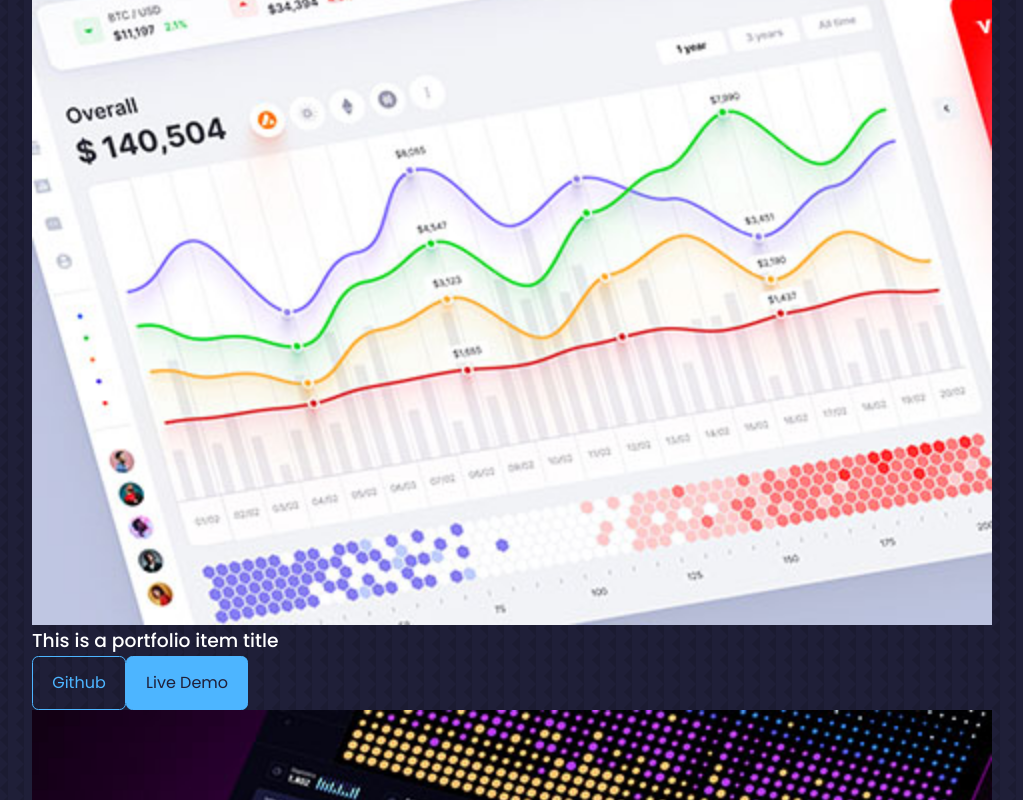
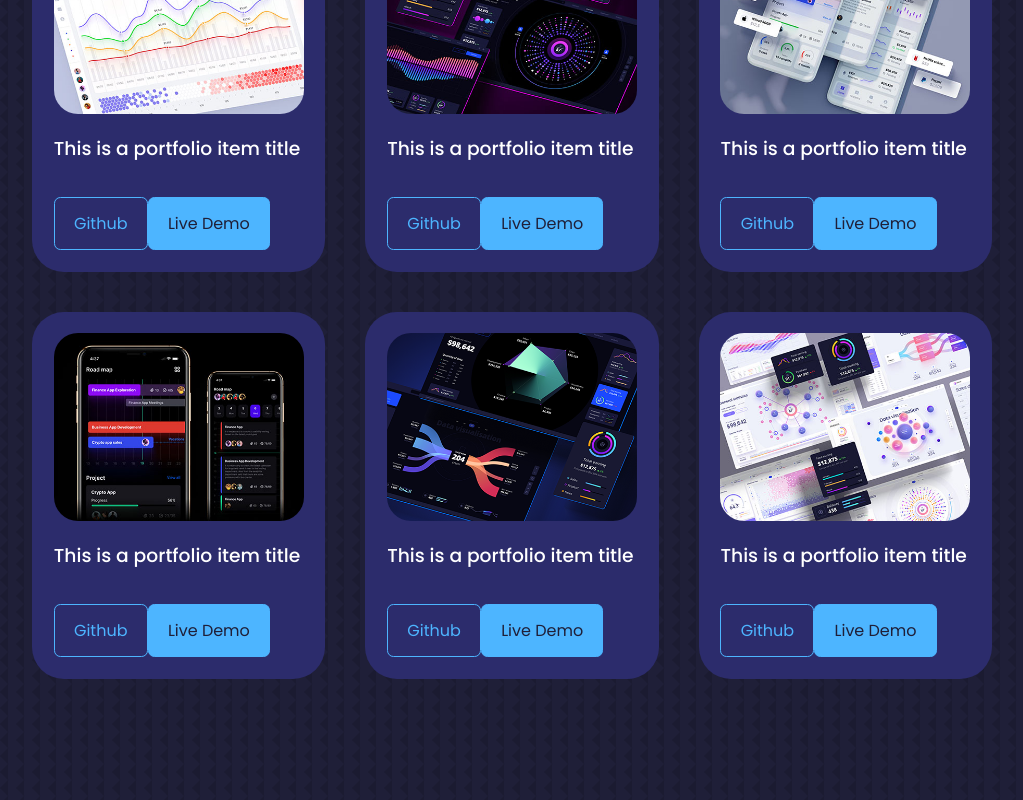
Before and after one commit to CameronRiecan/CameronRiecan.github.io, a React (Create React App) app: page / in a window 1280 px wide. Shown: the part 3860-4660 px from the top of the page, without its empty margins (128-1151 px from the left). Built offline with nearby package versions, Linux system fonts and the light colour scheme.

Commit message:
add css for portfolio, fix issue with component and wrap links in div and give it a class

```diff
--- a/src/components/portfolio/Portfolio.jsx
+++ b/src/components/portfolio/Portfolio.jsx
@@ -19,48 +19,60 @@
             <img src={IMG1} alt='Project Image' />
           </div>
           <h3>This is a portfolio item title</h3>
+          <div className='portfolio_item-cta'>
             <a href='https://github.com/CameronRiecan' className='btn'>Github</a>
             <a href='https://dribble.com/Alien_pixels' className='btn btn-primary' target='_blank'>Live Demo</a>
+          </div>
         </article>
         <article className='portfolio_item'>
           <div className="portfolio_item-image">
             <img src={IMG2} alt='Project Image' />
           </div>
           <h3>This is a portfolio item title</h3>
+          <div className='portfolio_item-cta'>
             <a href='https://github.com/CameronRiecan' className='btn'>Github</a>
             <a href='https://dribble.com/Alien_pixels' className='btn btn-primary' target='_blank'>Live Demo</a>
+          </div>
         </article>
         <article className='portfolio_item'>
           <div className="portfolio_item-image">
             <img src={IMG3} alt='Project Image' />
           </div>
           <h3>This is a portfolio item title</h3>
+          <div className='portfolio_item-cta'>
             <a href='https://github.com/CameronRiecan' className='btn'>Github</a>
             <a href='https://dribble.com/Alien_pixels' className='btn btn-primary' target='_blank'>Live Demo</a>
+          </div>
         </article>
         <article className='portfolio_item'>
           <div className="portfolio_item-image">
             <img src={IMG4} alt='Project Image' />
           </div>
           <h3>This is a portfolio item title</h3>
+          <div className='portfolio_item-cta'>
             <a href='https://github.com/CameronRiecan' className='btn'>Github</a>
             <a href='https://dribble.com/Alien_pixels' className='btn btn-primary' target='_blank'>Live Demo</a>
+          </div>
         </article>
         <article className='portfolio_item'>
           <div className="portfolio_item-image">
             <img src={IMG5} alt='Project Image' />
           </div>
           <h3>This is a portfolio item title</h3>
+          <div className='portfolio_item-cta'>
             <a href='https://github.com/CameronRiecan' className='btn'>Github</a>
             <a href='https://dribble.com/Alien_pixels' className='btn btn-primary' target='_blank'>Live Demo</a>
+          </div>
         </article>
         <article className='portfolio_item'>
           <div className="portfolio_item-image">
             <img src={IMG6} alt='Project Image' />
           </div>
           <h3>This is a portfolio item title</h3>
+          <div className='portfolio_item-cta'>
             <a href='https://github.com/CameronRiecan' className='btn'>Github</a>
             <a href='https://dribble.com/Alien_pixels' className='btn btn-primary' target='_blank'>Live Demo</a>
+          </div>
         </article>
       </div>
     </section>
--- a/src/components/portfolio/portfolio.css
+++ b/src/components/portfolio/portfolio.css
@@ -0,0 +1,29 @@
+/* Portfolio Component CSS */
+
+.portfolio_container {
+    display: grid;
+    grid-template-columns: repeat(3, 1fr);
+    gap: 2.5rem;
+}
+
+.portfolio_item {
+    background: var(--color-bg-variant);
+    padding: 1.3rem;
+    border-radius: 2rem;
+    border: 1px solid transparent;
+    transition: var(--transition);
+}
+
+.portfolio_item:hover {
+    border-color: var(--color-primary-variant);
+    background: transparent;
+}
+
+.portfolio_item-image {
+    border-radius: 1.5rem;
+    overflow: hidden;
+}
+
+.portfolio_item h3 {
+    margin: 1.2rem 0 2rem;
+}
```
Lines whose indentation alone changed are shown as unchanged.
